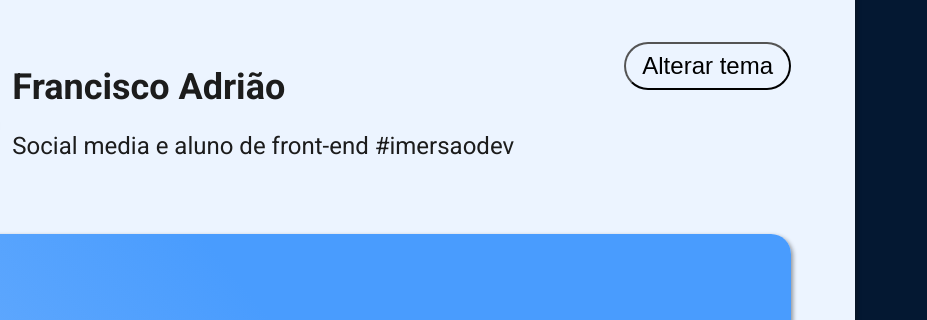
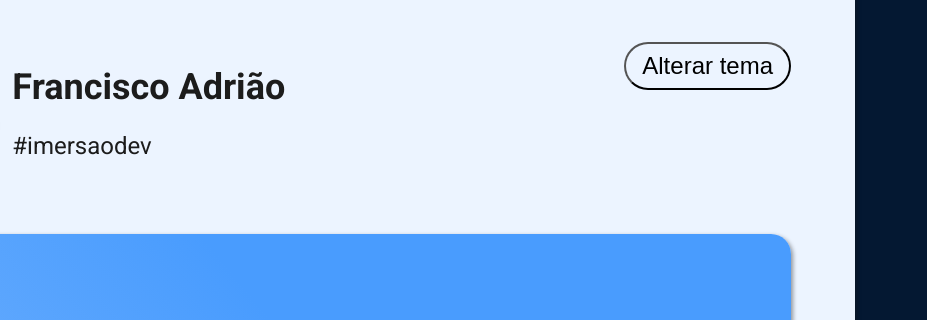
Before and after one commit to fradriao/Certificard, a plain HTML site: page docs/index.html in a window 1280 px wide. Shown: the part 86-406 px from the top of the page, 353-1280 px from the left. Drawn offline with Linux system fonts and the light colour scheme; a script that the page names is missing.

Commit message:
alterei o subtítulo

```diff
--- a/docs/index.html
+++ b/docs/index.html
@@ -15,7 +15,7 @@
         <img class="perfil-foto" src="https://cdnb.artstation.com/p/assets/images/images/017/669/203/large/selena-bittersweet-10.jpg" />
         <div class=titulo>
           <h1>Francisco Adrião</h1>
-          <h3>Social media e aluno de front-end #imersaodev</h3>
+          <h3>#imersaodev</h3>
         </div>
       </div>
       <div class="tema">
```
